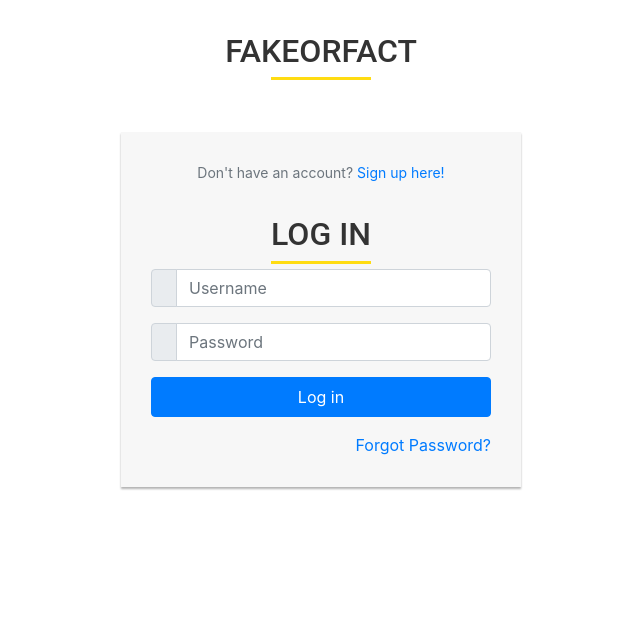
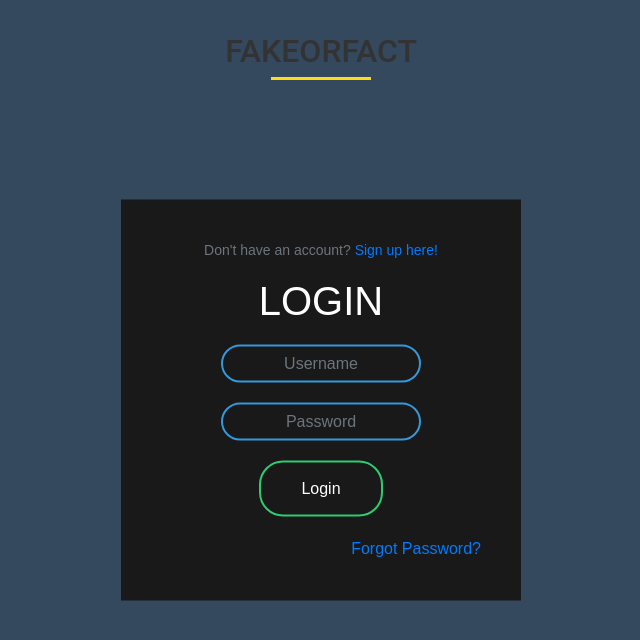
Before and after one commit to Sharanya1798/FakeOrFact, a React (Create React App) app in the folder front-end/: page /login in a window 1280 px wide. Shown: the top 640 px of the page, without its empty margins (319-959 px from the left). Built offline with nearby package versions, Linux system fonts and the light colour scheme.

Commit message:
New UI Changes

```diff
--- a/front-end/public/index.html
+++ b/front-end/public/index.html
@@ -26,7 +26,7 @@
     -->
     <title>FakeOrFact</title>
   </head>
-  <body>
+  <body style=" background: #34495e;">
     <noscript>You need to enable JavaScript to run this app.</noscript>
     <div id="root"></div>
     <!--
--- a/front-end/src/App.css
+++ b/front-end/src/App.css
@@ -3,12 +3,14 @@
   background-color: #ffff !important;
 }
 .bg-blue {
-  background-color: cadetblue !important;
+  background-color: snow;
+  position: fixed;
 }
 body {
 color: #fff;
-background: #63738a;
+background: #34495e;
 font-family: 'Roboto', sans-serif;
+
 }
 .form-control {
 height: 40px;
@@ -33,6 +35,8 @@ margin: 0 auto;
 font-size: 15px;
 padding:20px;
 border-bottom:1px solid #636363;
+background-color: silver;
+margin-top: 20px;
 }
 .discussionforum_font {
   font-weight:bold;
@@ -41,6 +45,7 @@ border-bottom:1px solid #636363;
   .discussionforum_color {
       color: #636363;
       margin:0 2px;
+
   }
 
   ul.lightgrayfont li a.talentforum_username {
@@ -332,3 +337,88 @@ border: none!important;
 .carousel-indicators li.active {
 background: #888!important;
 }
+
+/* ----------------------------Login CSS --------------------------*/
+
+.bodyy{
+  margin: 0;
+  padding: 0;
+  font-family: sans-serif;
+  background: #34495e;
+}
+
+.box{
+  width: 400px;
+  padding: 40px;
+  position: absolute;
+  top: 50%;
+  left: 50%;
+  transform: translate(-50%,-50%);
+  background: #191919;
+  text-align: center;
+}
+.box h1{
+  color: white;
+  text-transform: uppercase;
+  font-weight: 500;
+}
+.box input[type = "text"],.box input[type = "password"]{
+  border:0;
+  background: none;
+  display: block;
+  margin: 20px auto;
+  text-align: center;
+  border: 2px solid #3498db;
+  padding: 14px 10px;
+  width: 200px;
+  outline: none;
+  color: white;
+  border-radius: 24px;
+  transition: 0.25s;
+}
+.box input[type = "text"]:focus,.box input[type = "password"]:focus{
+  width: 280px;
+  border-color: #2ecc71;
+}
+.box input[type = "submit"]{
+  border:0;
+  background: none;
+  display: block;
+  margin: 20px auto;
+  text-align: center;
+  border: 2px solid #2ecc71;
+  padding: 14px 40px;
+  outline: none;
+  color: white;
+  border-radius: 24px;
+  transition: 0.25s;
+  cursor: pointer;
+}
+.box input[type = "submit"]:hover{
+  background: #2ecc71;
+}
+
+
+.text-center1 {
+  text-align: center !important;
+  color: whitesmoke;
+}
+
+
+
+.scroll-to-top {
+  position: fixed;
+  bottom: 0.5rem;
+  right: 0.5rem;
+  animation: fadeIn 700ms ease-in-out 1s both;
+  cursor: pointer;
+}
+
+@keyframes fadeIn {
+  from {
+    opacity: 0;
+  }
+  to {
+    opacity: 1;
+  }
+}
--- /dev/null
+++ b/front-end/src/component/ScrollToTop.js
@@ -0,0 +1,40 @@
+import React, { useEffect, useState } from "react";
+
+export default function ScrollToTop() {
+  const [isVisible, setIsVisible] = useState(false);
+
+  // Show button when page is scorlled upto given distance
+  const toggleVisibility = () => {
+    if (window.pageYOffset > 1) {
+      setIsVisible(true);
+    } else {
+      setIsVisible(false);
+    }
+  };
+
+  // Set the top cordinate to 0
+  // make scrolling smooth
+  const scrollToTop = () => {
+    window.scrollTo({
+      top: 0,
+      behavior: "smooth"
+    });
+  };
+
+  useEffect(() => {
+    window.addEventListener("scroll", toggleVisibility);
+  }, []);
+
+  return (
+    <div className="scroll-to-top">
+      {isVisible && (
+        <div onClick={scrollToTop}>
+          <img
+            src="https://i.postimg.cc/44Ytsk8Z/top-arrow-emoj.png"
+            alt="Go to top"
+          />
+        </div>
+      )}
+    </div>
+  );
+}
--- a/front-end/src/component/allQueries.js
+++ b/front-end/src/component/allQueries.js
@@ -1,5 +1,6 @@
 import React from 'react'
 import Navbar from "./Navbar";
+import ScrollToTop from "./ScrollToTop";
 
 class allQueries extends React.Component {
 
@@ -62,6 +63,7 @@ class allQueries extends React.Component {
   };
 
   render() {
+    const { is_visible } = this.state;
     return(
       <>
       <Navbar/>
@@ -72,6 +74,7 @@ class allQueries extends React.Component {
               </ul>
           </div>
         </div>
+        <ScrollToTop/>
         </>
     );
   }
--- a/front-end/src/component/login.js
+++ b/front-end/src/component/login.js
@@ -43,46 +43,30 @@ function Login() {
 
     return (
         <>
-       <div className="login-form">
-    <form action="/examples/actions/confirmation.php" method="post">
-    <p className="text-center text-muted small">Don't have an account? <NavLink to="/signup">Sign up here!</NavLink></p>
-        <h2 className="text-center">Log in</h2>
-        <div style={{ color: 'red'}} className='text-center mb-2'>
-            {error}
-        </div>
-        <div className="form-group">
-        	<div className="input-group">
-                <div className="input-group-prepend">
-                    <span className="input-group-text">
-                        <span className="fa fa-user"></span>
-                    </span>
+      <div className="bodyy">
+            <form class="box" action="/examples/actions/confirmation.php" method="post">
+                <p className="text-center text-muted small">Don't have an account? <NavLink to="/signup">Sign up here!</NavLink></p>
+                <h1>Login</h1>
+                <div style={{ color: 'red'}} className='text-center mb-2'>
+                    {error}
                 </div>
                 <input type="text" onChange={(e)=> {
                     setError('')
                     setuserName(e.target.value)}}
                      className="form-control" name="username" placeholder="Username" required="required"/>
-            </div>
-        </div>
-		<div className="form-group">
-            <div className="input-group">
-                <div className="input-group-prepend">
-                    <span className="input-group-text">
-                        <i className="fa fa-lock"></i>
-                    </span>
-                </div>
+
                 <input type="password" onChange={(e)=> {
                     setError('')
                     setPassword(e.target.value)}} className="form-control" name="password" placeholder="Password" required="required"/>
-            </div>
+
+                <input type="submit" name="" onClick ={onLogin} value="Login" ></input>
+
+                <div >
+                        <NavLink to="#" className="float-right" >Forgot Password?</NavLink>
+                </div>
+
+            </form>
         </div>
-        <div className="form-group">
-            <button type="submit" onClick ={onLogin} className="btn btn-primary login-btn btn-block">Log in</button>
-        </div>
-        <div className="clearfix">
-            <NavLink to="#" className="float-right">Forgot Password?</NavLink>
-        </div>
-    </form>
-</div>
         </>
     )
 }
```
